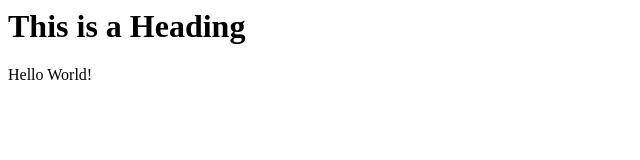
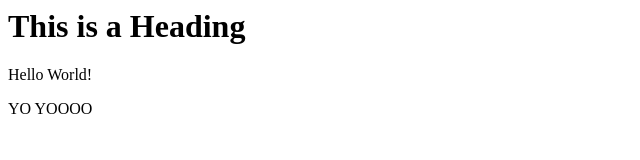
Before and after one commit to ivangkaLiyanage/demo-repo, a plain HTML site: page index.html in a window 1280 px wide. Shown: the whole page, without its empty margins (0-640 px from the left). Drawn offline with Linux system fonts and the light colour scheme.

Commit message:
Added a para

```diff
--- a/index.html
+++ b/index.html
@@ -1,2 +1,3 @@
 <h1>This is a Heading</h1>
 <div>Hello World!</div>
+<p>YO YOOOO</p>
```
